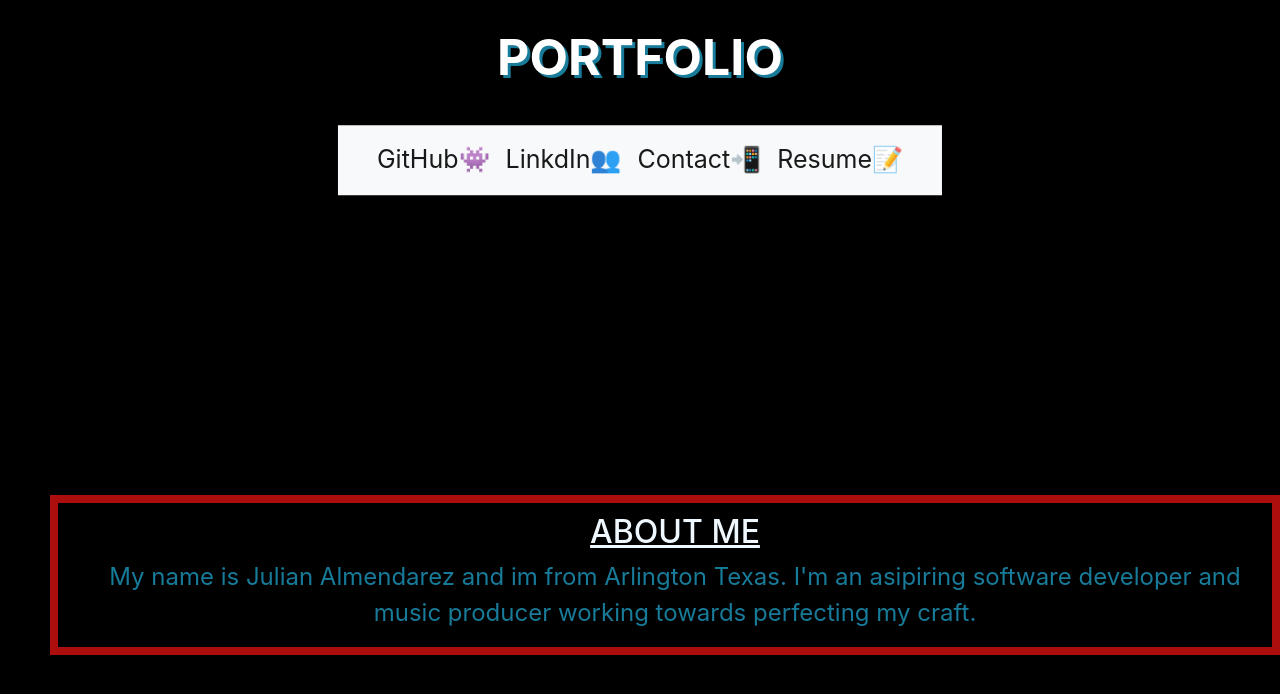
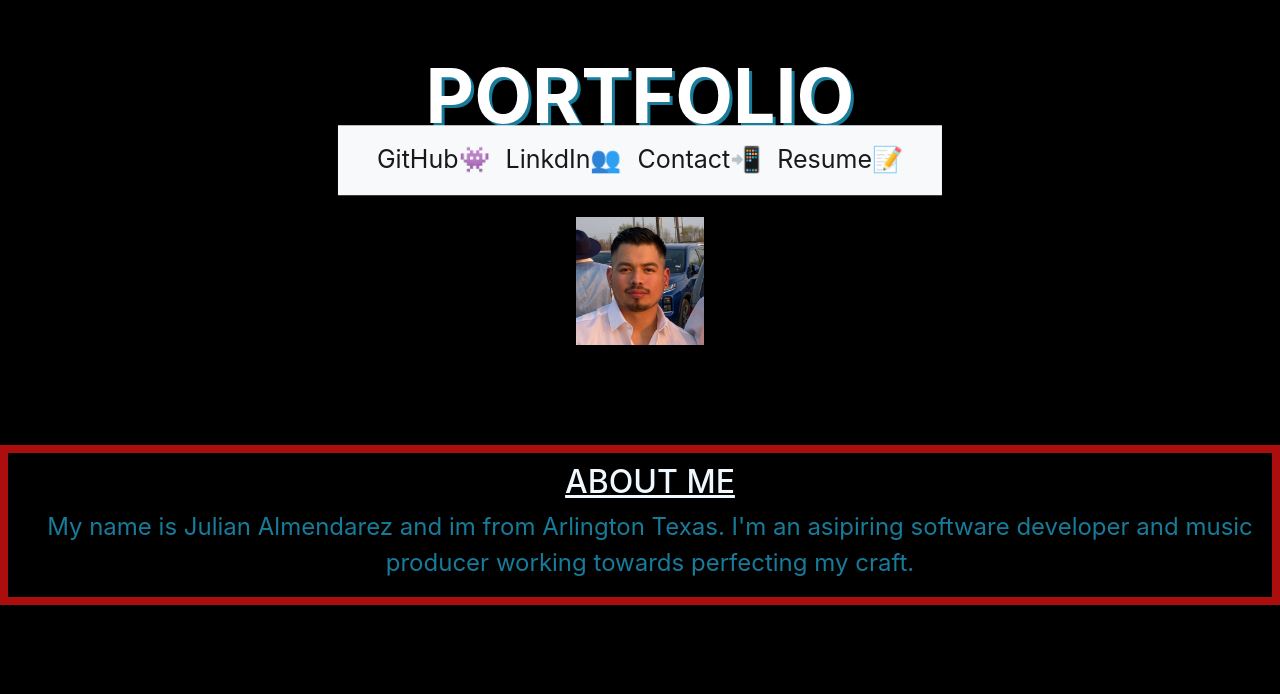
Before and after one commit to stbxzr/prototype1, a plain HTML site: page index.html in a window 1280 px wide. Drawn offline with nearby package versions, Linux system fonts and the light colour scheme.

Commit message:
evening push minor edits

```diff
--- a/index.html
+++ b/index.html
@@ -34,7 +34,9 @@
         </div>
       </div>
     </nav>
-
+<div>
+    <img src="./IMG_0147.jpg" alt="julian" class="my_image">
+  </div>
     <section class="section-about">
       <h2  id= "AboutMe">ABOUT ME</h2>
       <p id="p1"> My name is Julian Almendarez and im from Arlington Texas. I'm an asipiring software developer and music producer working towards perfecting my craft. </p>
--- a/styles.css
+++ b/styles.css
@@ -5,10 +5,10 @@ body {
 #headerStyle1 {
   color: rgb(255, 255, 255);
   text-align: center;
-  font-size: 50px;
+  font-size: 75px;
   font-weight: bolder;
   text-shadow: 3px 3px rgb(23, 123, 153);
-  margin-top: 20px;
+  margin-top: 40px;
 }
 
 .contact-section {
@@ -22,6 +22,7 @@ body {
 .navbar-expand-lg,
 .navbar-light,
 .bg-light {
+  align-items: center;
   font-size: 25px;
   float: none;
   position: absolute;
@@ -30,15 +31,20 @@ body {
   transform: translate(-50%, -50%);
 }
 
+.my_image {
+  width: 10%;
+  display: block;
+  margin-left: auto;
+  margin-right: auto;
+  margin-top: 5%;
 
-.section-about{
-  margin-left: 50px;
-  margin-top: 400px;
+}
+
+.section-about {
+  margin-top: 100px;
   border: 8px solid rgb(172, 14, 14);
-  box-sizing:content-box;
+  box-sizing: content-box;
   padding: auto;
-
-
 }
 
 #AboutMe {
@@ -47,12 +53,11 @@ body {
   color: aliceblue;
   text-decoration: underline;
   margin-left: 20px;
-
 }
 
-#p1{
+#p1 {
   text-align: center;
-  font-style:initial;
+  font-style: initial;
   color: rgb(23, 123, 153);
   margin-left: 20px;
   font-size: x-large;
```
Also changed, not shown: IMG_0147.jpg (added).
